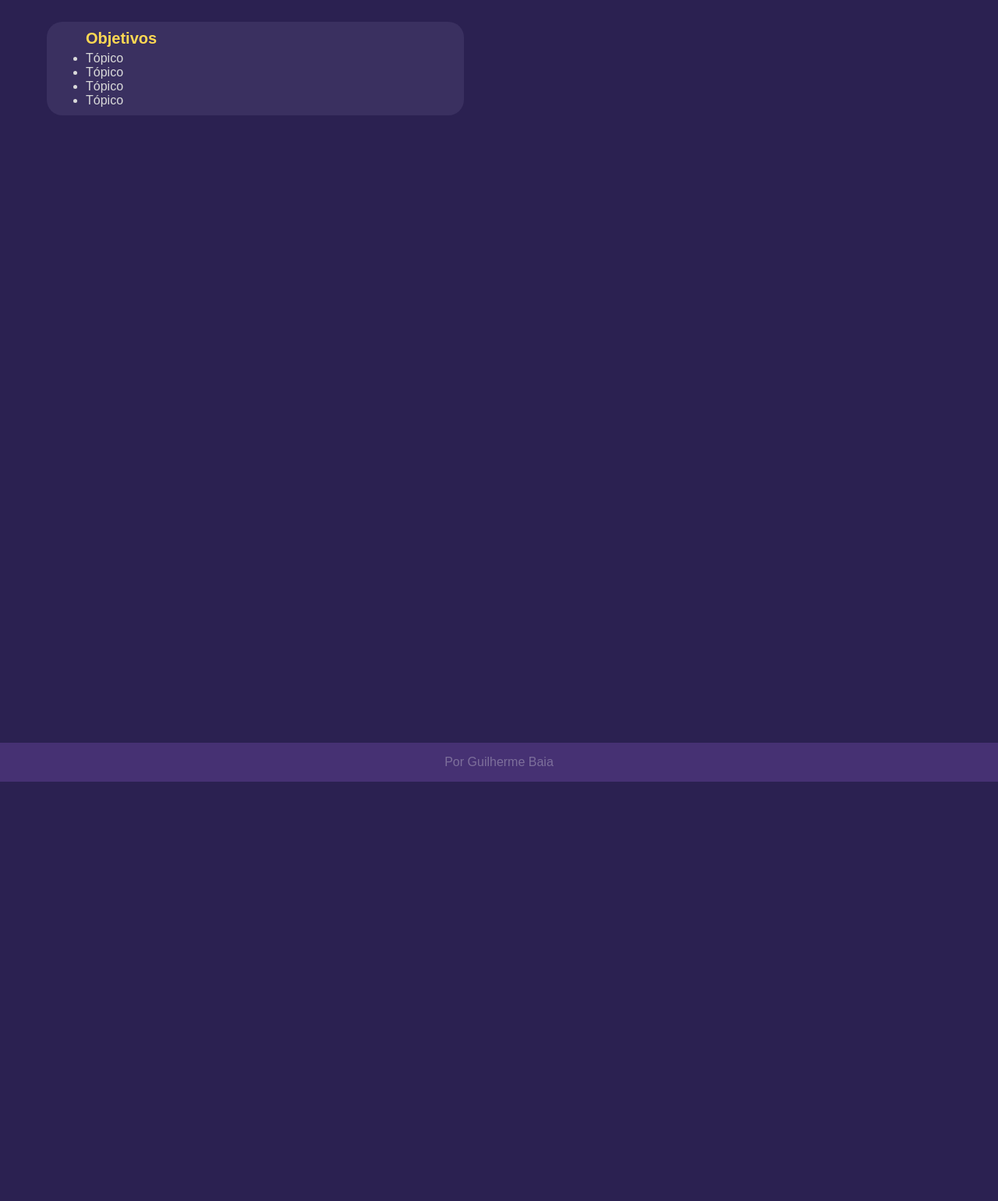
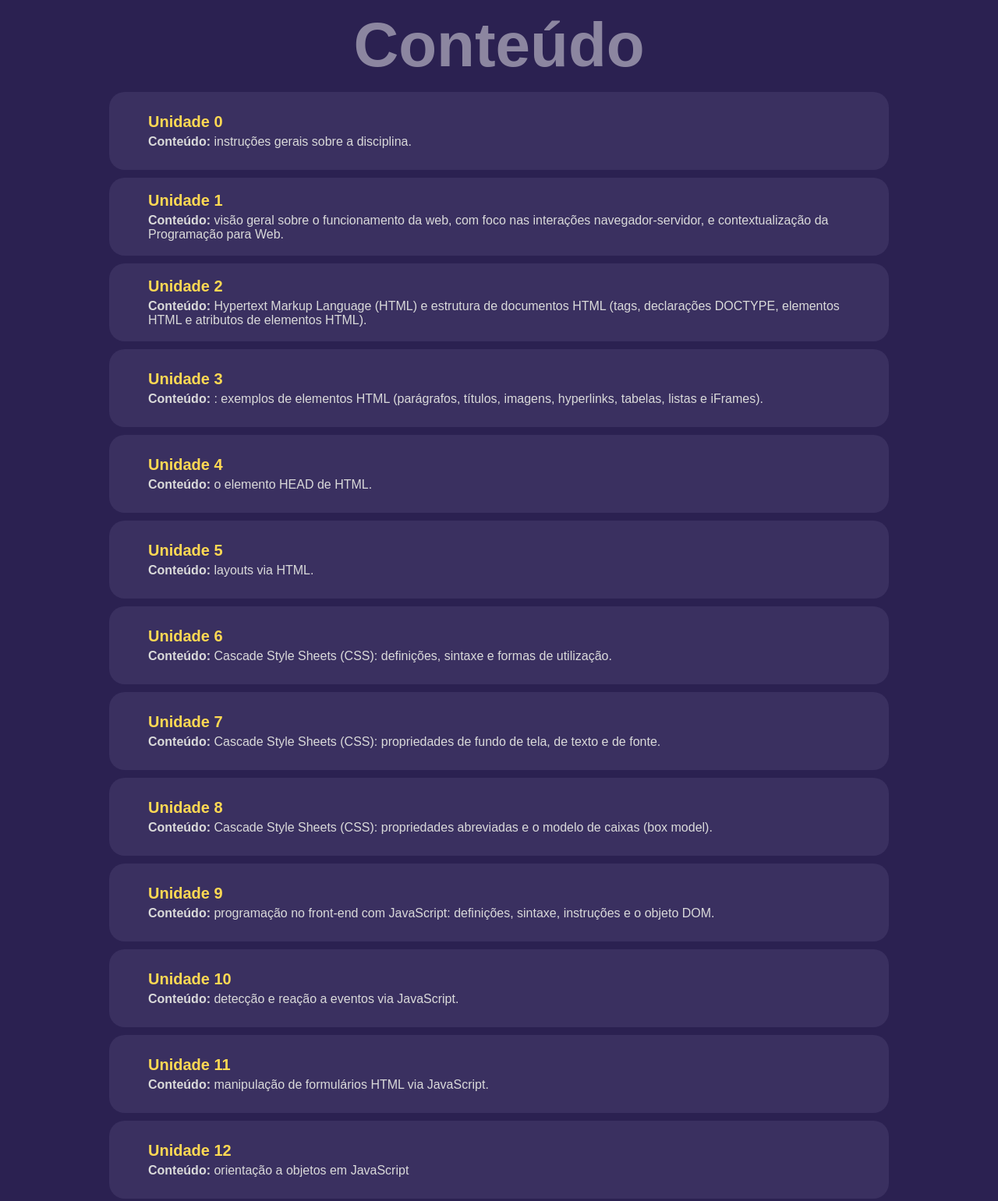
Before and after one commit to BaiaGui/SI401-WebSite, a plain HTML site: page conteudo.html in a window 1280 px wide. Shown: the part 60-1601 px from the top of the page at 78% size. Before the commit the page ends 1063 px from the top, so only its background shows below. Drawn offline with Linux system fonts and the light colour scheme.

Commit message:
Finalização página Conteúdo
Adição de texto
Criação do grid específico da página

```diff
--- a/conteudo.html
+++ b/conteudo.html
@@ -15,15 +15,102 @@
             <li class="liMenu"><a href="conteudo.html" class="aMenu">Conteúdo</a></li>
         </ul>
     </header>
-    <div class="gridContainerIndex">
+    <div class="gridContainerContent">
+        <h1 class="pageTitle">Conteúdo</h1>
         <div class="boxModel">
-            <h2 class="contentTitle">Objetivos</h2>
-            <ul>
-                <li>Tópico</li>
-                <li>Tópico</li>
-                <li>Tópico</li>
-                <li>Tópico</li>
-            </ul>
+            <h2 class="contentTitle">Unidade 0</h2>
+            <p><strong>Conteúdo: </strong>instruções gerais sobre a disciplina.</p>
+        </div>
+        <div class="boxModel">
+            <h2 class="contentTitle">Unidade 1</h2>
+            <p><strong>Conteúdo: </strong>visão geral sobre o funcionamento da web, com foco nas
+                interações navegador-servidor, e contextualização da Programação para
+                Web.</p>
+        </div>
+        <div class="boxModel">
+            <h2 class="contentTitle">Unidade 2</h2>
+            <p><strong>Conteúdo: </strong> Hypertext Markup Language (HTML) e estrutura de documentos
+                HTML (tags, declarações DOCTYPE, elementos HTML e atributos de
+                elementos HTML).</p>
+        </div>
+        <div class="boxModel">
+            <h2 class="contentTitle">Unidade 3</h2>
+            <p><strong>Conteúdo: </strong>: exemplos de elementos HTML (parágrafos, títulos, imagens,
+                hyperlinks, tabelas, listas e iFrames).</p>
+        </div>
+        <div class="boxModel">
+            <h2 class="contentTitle">Unidade 4</h2>
+            <p><strong>Conteúdo: </strong>o elemento HEAD de HTML.
+            </p>
+        </div>
+        <div class="boxModel">
+            <h2 class="contentTitle">Unidade 5</h2>
+            <p><strong>Conteúdo: </strong>layouts via HTML.</p>
+        </div>
+        <div class="boxModel">
+            <h2 class="contentTitle">Unidade 6</h2>
+            <p><strong>Conteúdo: </strong>Cascade Style Sheets (CSS): definições, sintaxe e formas de
+                utilização.
+                </p>
+        </div>
+        <div class="boxModel">
+            <h2 class="contentTitle">Unidade 7</h2>
+            <p><strong>Conteúdo: </strong>Cascade Style Sheets (CSS): propriedades de fundo de tela, de
+                texto e de fonte.</p>
+        </div>
+        <div class="boxModel">
+            <h2 class="contentTitle">Unidade 8</h2>
+            <p><strong>Conteúdo: </strong>Cascade Style Sheets (CSS): propriedades abreviadas e o modelo
+                de caixas (box model).</p>
+        </div>
+        <div class="boxModel">
+            <h2 class="contentTitle">Unidade 9</h2>
+            <p><strong>Conteúdo: </strong>programação no front-end com JavaScript: definições, sintaxe,
+                instruções e o objeto DOM.</p>
+        </div>
+        <div class="boxModel">
+            <h2 class="contentTitle">Unidade 10</h2>
+            <p><strong>Conteúdo: </strong>detecção e reação a eventos via JavaScript.</p>
+        </div>
+        <div class="boxModel">
+            <h2 class="contentTitle">Unidade 11</h2>
+            <p><strong>Conteúdo: </strong>manipulação de formulários HTML via JavaScript.</p>
+        </div>
+        <div class="boxModel">
+            <h2 class="contentTitle">Unidade 12</h2>
+            <p><strong>Conteúdo: </strong>orientação a objetos em JavaScript</p>
+        </div>
+        <div class="boxModel">
+            <h2 class="contentTitle">Unidade 13</h2>
+            <p><strong>Conteúdo: </strong> programação no back-end com PHP: infraestrutura necessária e
+                aspectos gerais da linguagem.</p>
+        </div>
+        <div class="boxModel">
+            <h2 class="contentTitle">Unidade 14</h2>
+            <p><strong>Conteúdo: </strong>aspectos específicos da linguagem PHP: operadores, estruturas
+                de controle e funções</p>
+        </div>
+        <div class="boxModel">
+            <h2 class="contentTitle">Unidade 15</h2>
+            <p><strong>Conteúdo: </strong>PHP e formulários HTML, Server Side Includes.</p>
+        </div>
+        <div class="boxModel">
+            <h2 class="contentTitle">Unidade 16</h2>
+            <p><strong>Conteúdo: </strong>orientação a objetos em PHP.</p>
+        </div>
+        <div class="boxModel">
+            <h2 class="contentTitle">Unidade 17</h2>
+            <p><strong>Conteúdo: </strong>acesso a Bancos de Dados em PHP via PHP Data Objects (PDO).</p>
+        </div>
+        <div class="boxModel">
+            <h2 class="contentTitle">Unidade 18</h2>
+            <p><strong>Conteúdo: </strong>Cookies e sessões em PHP.</p>
+        </div>
+        <div class="boxModel">
+            <h2 class="contentTitle">Unidade 19</h2>
+            <p><strong>Conteúdo: </strong>Comunicação assíncrona de dados entre back-end (aplicações em
+                PHP) e front-end (scripts em JavaScript).</p>
+        </div>
         </div>
     </div>
     <footer>
--- a/style.css
+++ b/style.css
@@ -144,3 +144,20 @@ margin-top: 40px;
 }
 
 /*CONTEÚDO-------------------------------------------------------------------------*/
+
+.gridContainerContent{
+    display: grid;
+    grid-template-columns: 1fr;
+    grid-auto-rows: 100px;
+    padding: 10px 140px;
+    gap: 10px;
+}
+
+.pageTitle{
+    color: rgba(255, 255, 255, 0.459);
+    font-size: 60pt;
+    line-height: center;
+    display: flex;
+    align-items: center;
+    justify-content: center;
+}
```
